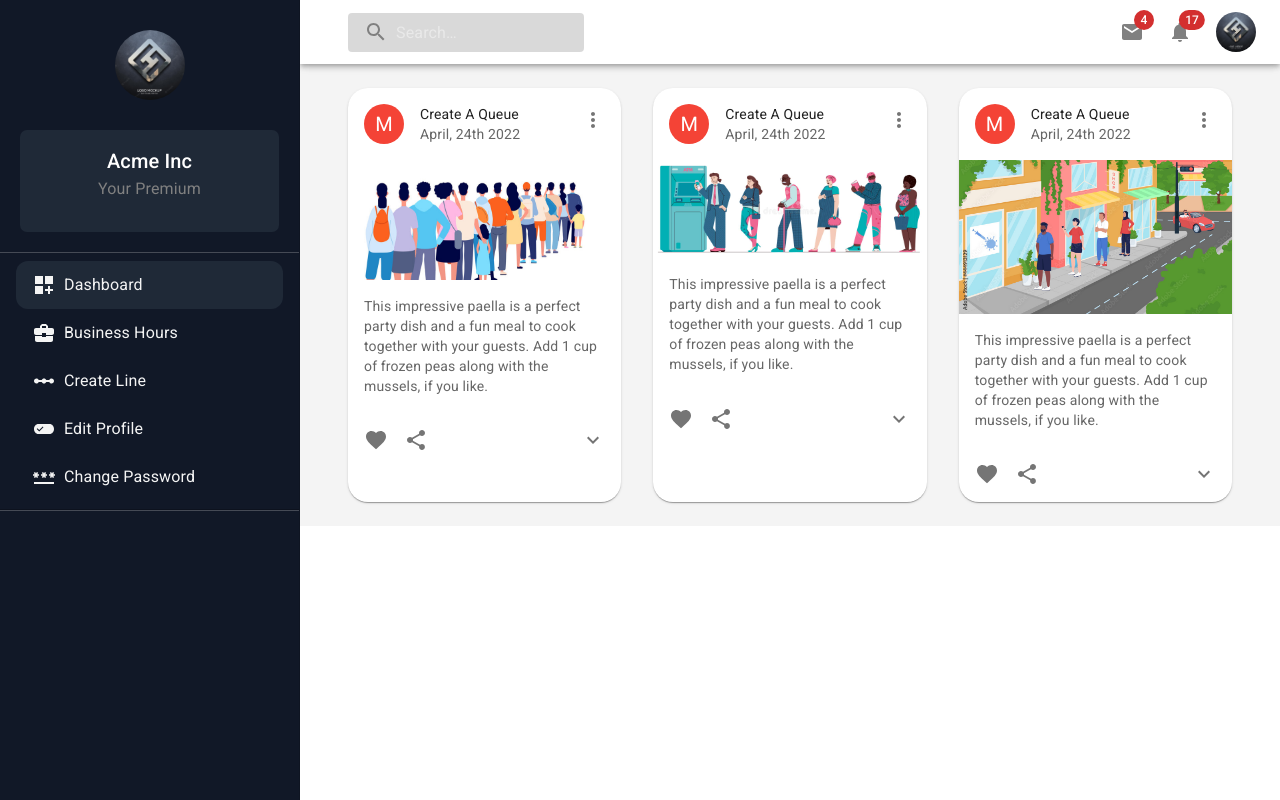
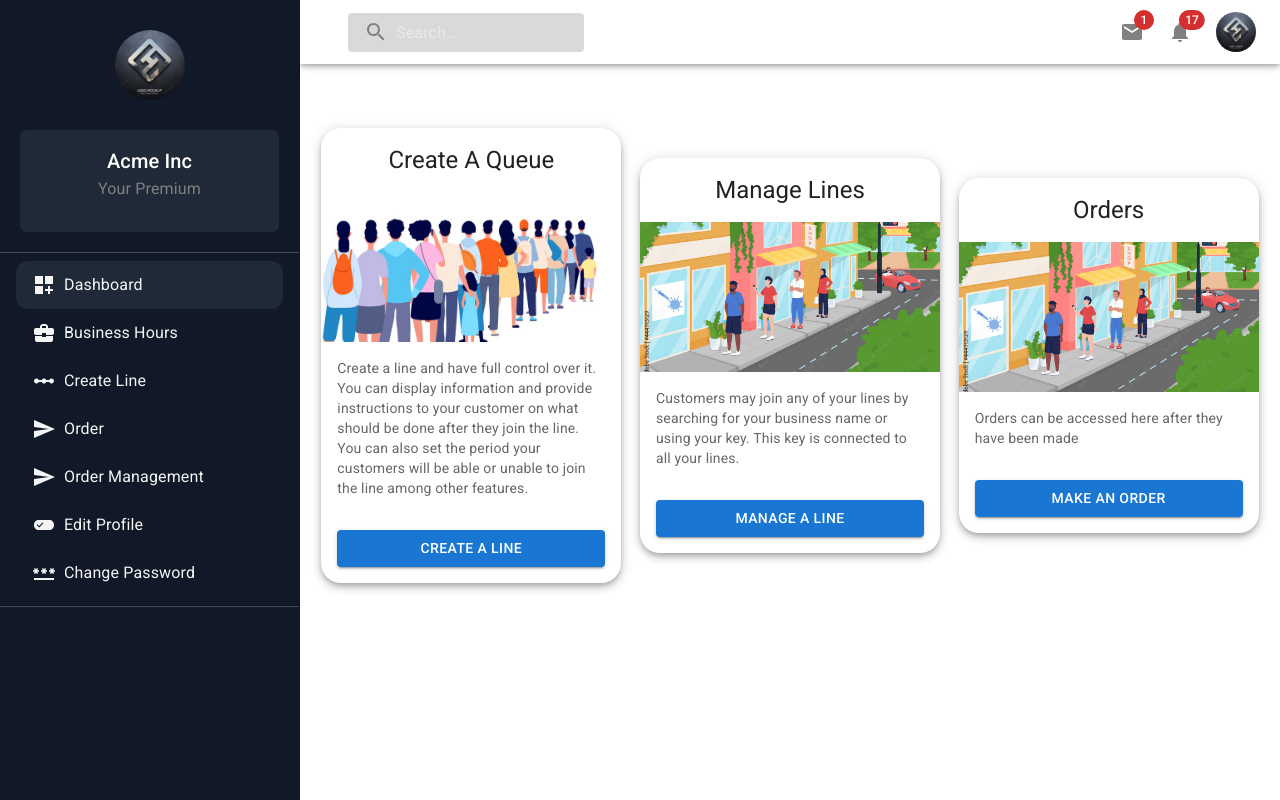
Before and after one commit to Efiamotu-1/qolom, a React (Create React App) app: page /admin/dashboard in a window 1280 px wide. Built offline with nearby package versions, Linux system fonts and the light colour scheme.

Commit message:
new changes

```diff
--- a/src/Admin/AdminSignUp.js
+++ b/src/Admin/AdminSignUp.js
@@ -53,7 +53,7 @@
     }
 
   return (
-    <Grid >
+    <Grid xs={12} md={6} lg={6}>
 {/* <Toolbar /> */}
 
 <Card sx={{ maxWidth: 400, marginLeft : 'auto', marginRight : 'auto', my : 5}} elevation={10}>
--- a/src/Admin/BusinessHours.js
+++ b/src/Admin/BusinessHours.js
@@ -48,7 +48,7 @@
     <Grid item xs={12} md={6} lg={6} sx={{margin : 'auto'}}>
 
 
-      <Card sx={{borderRadius : 5}}>
+      <Card sx={{borderRadius : 5}} elevation={5}>
         <CardContent className={classes.center}>
           <Typography
             sx={{ fontSize: 30 }}
--- a/src/Admin/ChangePassword.js
+++ b/src/Admin/ChangePassword.js
@@ -17,7 +17,7 @@
     <Grid container>
     <Grid item xs={12} md={8} sx={{margin : 'auto'}}>
 
-    <Card sx={{ margin : 'auto', borderRadius : 5}}>
+    <Card sx={{ margin : 'auto', borderRadius : 5}} elevation={5}>
 
     <CardContent>
     <Typography
--- a/src/Admin/CreateLine.js
+++ b/src/Admin/CreateLine.js
@@ -28,7 +28,7 @@
   return (
       <Grid container >
       <Grid item xs={12} md={8} lg={8} sx={{margin : 'auto'}}>
-        <Card sx={{borderRadius : 5}}>
+        <Card sx={{borderRadius : 5}} elevation={5}>
       <CardContent>
         <br/>
       <Typography
--- a/src/Admin/EditProfile.js
+++ b/src/Admin/EditProfile.js
@@ -28,7 +28,7 @@
     <Grid container>
       <Grid item xs={12} md={8} lg={8} sx={{margin : 'auto'}}>
 
-    <Card sx={{borderRadius : 5}}>
+    <Card sx={{borderRadius : 5}} elevation={5}>
     <Typography
             sx={{ fontSize: 30 }}
             color="text.secondary"
--- a/src/Admin/Home.js
+++ b/src/Admin/Home.js
@@ -1,57 +1,80 @@
-import { Container, Grid } from '@mui/material'
-import React from 'react'
-import HomeCard from '../components/Cards/HomeCard'
-import queueOne from '../../src/assests/images/patience-queue.jpg'
-import queueTwo from '../../src/assests/images/atm-queue-.jpg'
-import queueThree from '../../src/assests/images/covid-queue.jpg'
-
+import { Container, Grid, Button, Toolbar } from "@mui/material";
+import React from "react";
+import HomeCard from "../components/Cards/HomeCard";
+import queueOne from "../../src/assests/images/patience-queue.jpg";
+import queueTwo from "../../src/assests/images/atm-queue-.jpg";
+import queueThree from "../../src/assests/images/covid-queue.jpg";
 
 export default function Home() {
+  console.log(Math.random().toString(36).replace(/[^a-z]+/g, '').substr(0, 10))
   return (
-    <Container  >
-      <Grid container spacing={4} sx={{display : 'flex', justifyContent : 'center'}}>
-         <Grid item xs={12} md={6} lg={4}
-              sx={{display : 'flex', justifyContent : 'center'}}
-
+      <Grid
+        container
+        spacing={3}
+        sx={{ py: 5 }}
       >
-
+        <Grid
+          item
+          xs={12}
+          md={6}
+          lg={4}
+          sx={{ display : 'flex', flexDirection : 'column', justifyContent : 'center', alignItems : 'center' }}
+          // sx={{ display: "flex", justifyContent: "center" }}
+        >
           <HomeCard
-            title = "Create A Queue"
-            date = "April, 24th 2022"
-            queue= {queueOne}
-
+            title="Create A Queue"
+            queue={queueOne}
+            button={
+              <Button variant="contained" sx={{ width: "100%" }}>
+                Create a Line
+              </Button>
+            }
+            content="Create a line and have full control over it.
+            You can display information and provide instructions to
+            your customer on what should be done after they join the line.
+            You can also set the period your customers will be able or unable to join the line among other features."
           />
         </Grid>
 
-          <Grid item xs={12} md={6} lg={4}
-              sx={{display : 'flex', justifyContent : 'center'}}
-
+        <Grid
+          item
+          xs={12}
+          md={6}
+          lg={4}
+          sx={{ display : 'flex', flexDirection : 'column', justifyContent : 'center', alignItems : 'center' }}
         >
-
           <HomeCard
-            title = "Create A Queue"
-            date = "April, 24th 2022"
-            queue= {queueTwo}
-
+            title="Manage Lines"
+            button={
+              <Button variant="contained" sx={{ width: "100%" }}>
+                Manage a line
+              </Button>
+            }
+            content="Customers may join any of your lines by searching for your business name or using your key.
+            This key is connected to all your lines."
+            queue={queueThree}
+            key ={Math.random().toString(36).replace(/[^a-z]+/g, '').substr(0, 5)}
           />
         </Grid>
 
-         <Grid item xs={12} md={6} lg={4}
-          sx={{display : 'flex', justifyContent : 'center'}}
-
+        <Grid
+          item
+          xs={12}
+          md={6}
+          lg={4}
+          sx={{ display : 'flex', flexDirection : 'column', justifyContent : 'center', alignItems : 'center' }}
         >
-
           <HomeCard
-            title = "Create A Queue"
-            date = "April, 24th 2022"
-            queue= {queueThree}
-
+            title="Orders"
+            button={
+              <Button variant="contained" sx={{ width: "100%" }}>
+                Make an Order
+              </Button>
+            }
+            content="Orders can be accessed here after they have been made"
+            queue={queueThree}
           />
         </Grid>
       </Grid>
-
-
-
-    </Container>
-  )
+  );
 }
--- a/src/components/Cards/HomeCard.js
+++ b/src/components/Cards/HomeCard.js
@@ -28,87 +28,34 @@
 }));
 
 export default function HomeCard(props) {
-  const [expanded, setExpanded] = React.useState(false);
 
-  const handleExpandClick = () => {
-    setExpanded(!expanded);
-  };
 
   return (
-    <Card sx={{ width: '300px', borderRadius : 5 }}>
+    <Card sx={{ width: 300, borderRadius : 5 }} elevation={5}>
       <CardHeader
-        avatar={
-          <Avatar sx={{ bgcolor: red[500] }} aria-label="recipe">
-            M
-          </Avatar>
-        }
-        action={
-          <IconButton aria-label="settings">
-            <MoreVertIcon />
-          </IconButton>
-        }
+
+        sx={{display: 'flex', justifyContent : 'center', flexDirection : 'column'}}
         title={props.title}
-        subheader={props.date}
       />
       <CardMedia
         component="img"
-        height="auto"
+        height= '150'
         image={props.queue}
         alt="...bank queue"
       />
       <CardContent>
         <Typography variant="body2" color="text.secondary">
-          This impressive paella is a perfect party dish and a fun meal to cook
-          together with your guests. Add 1 cup of frozen peas along with the mussels,
-          if you like.
+          {props.content}
+          {props.key}
         </Typography>
       </CardContent>
-      <CardActions disableSpacing>
-        <IconButton aria-label="add to favorites">
-          <FavoriteIcon />
+      <CardActions >
+        <IconButton  sx={{width : '100%'}}>
+          {props.button}
         </IconButton>
-        <IconButton aria-label="share">
-          <ShareIcon />
-        </IconButton>
-        <ExpandMore
-          expand={expanded}
-          onClick={handleExpandClick}
-          aria-expanded={expanded}
-          aria-label="show more"
-        >
-          <ExpandMoreIcon />
-        </ExpandMore>
+
       </CardActions>
-      <Collapse in={expanded} timeout="auto" unmountOnExit>
-        <CardContent>
-          <Typography variant="h5">How to create a line:</Typography>
-          <br/>
-          <Typography paragraph>
-            Heat 1/2 cup of the broth in a pot until simmering, add saffron and set
-            aside for 10 minutes.
-          </Typography>
-          <Typography paragraph>
-            Heat oil in a (14- to 16-inch) paella pan or a large, deep skillet over
-            medium-high heat. Add chicken, shrimp and chorizo, and cook, stirring
-            occasionally until lightly browned, 6 to 8 minutes. Transfer shrimp to a
-            large plate and set aside, leaving chicken and chorizo in the pan. Add
-            pimentón, bay leaves, garlic, tomatoes, onion, salt and pepper, and cook,
-            stirring often until thickened and fragrant, about 10 minutes. Add
-            saffron broth and remaining 4 1/2 cups chicken broth; bring to a boil.
-          </Typography>
-          <Typography paragraph>
-            Add rice and stir very gently to distribute. Top with artichokes and
-            peppers, and cook without stirring, until most of the liquid is absorbed,
-            15 to 18 minutes. Reduce heat to medium-low, add reserved shrimp and
-            mussels, tucking them down into the rice, and cook again without
-            stirring, until mussels have opened and rice is just tender, 5 to 7
-            minutes more. (Discard any mussels that don&apos;t open.)
-          </Typography>
-          <Typography>
-            Set aside off of the heat to let rest for 10 minutes, and then serve.
-          </Typography>
-        </CardContent>
-      </Collapse>
+
     </Card>
   );
 }
--- a/src/components/Layout.js
+++ b/src/components/Layout.js
@@ -3,7 +3,7 @@
 import PropTypes from 'prop-types';
 import { List, ListItem, ListItemIcon, ListItemText, Toolbar, Typography, CssBaseline,  Avatar, Divider, Drawer, Box, AppBar } from '@mui/material';
 import PrimarySearchAppBar from './Navbar';
-import { BusinessCenter, DashboardCustomize, LinearScale, EditAttributes, PasswordOutlined, } from '@mui/icons-material';
+import { BusinessCenter, DashboardCustomize, Send, LinearScale, EditAttributes, PasswordOutlined, } from '@mui/icons-material';
 
 
 import { useNavigate, useLocation} from 'react-router-dom'
@@ -97,6 +97,20 @@
       path : "createline",
       index : 3,
       icon : <LinearScale />
+    },
+
+    {
+      text : "Order",
+      path : "order",
+      index : 3,
+      icon : <Send />
+    },
+
+    {
+      text : "Order Management",
+      path : "ordermanagement",
+      index : 3,
+      icon : <Send />
     },
 
     {
@@ -305,7 +319,7 @@
       </Box>
       <Box
         component="main"
-        sx={{ flexGrow: 1, p: 3, width: { sm: `calc(100% - ${drawerWidth}px)` }, background : '#f4f4f4', }}
+        sx={{ flexGrow: 1, p: 3, width: { sm: `calc(100% - ${drawerWidth}px)` } }}
       >
         <Toolbar />
         <Routes>
--- a/src/components/Navbar.js
+++ b/src/components/Navbar.js
@@ -172,7 +172,7 @@
   return (
     <Box sx={{ flexGrow: 1 }}>
       <AppBar position="static"
-      elevation = {0}
+      elevation = {-1}
       >
         <Toolbar sx={{backgroundColor : 'white'}}>
           {/* <IconButton
@@ -213,7 +213,7 @@
           <Box sx={{ flexGrow: 1 }} />
           <Box sx={{ display: { xs: 'none', md: 'flex' } }}>
             <IconButton size="large" aria-label="show 4 new mails" color="inherit">
-              <Badge badgeContent={4} color="error">
+              <Badge badgeContent={1} color="error">
                 <MailIcon sx={{color: 'gray'}}/>
               </Badge>
             </IconButton>
--- a/src/pages/Login.js
+++ b/src/pages/Login.js
@@ -55,7 +55,7 @@
 
   return (
       // <div style={{backgroundColor : 'rgba(0, 0, 0, 0.75'}}>
-      <Grid >
+      <Grid xs={12} md={6} lg={6}>
       <Toolbar />
       {/* <Toolbar /> */}
 <Card sx={{ width: 400, margin : 'auto'}} elevation={10}>
--- a/src/pages/UserSignUp.js
+++ b/src/pages/UserSignUp.js
@@ -46,7 +46,7 @@
     }
 
   return (
-    <Grid >
+    <Grid xs={12} md={6} lg={6}>
 {/* <Toolbar /> */}
 
 <Card sx={{ width: 400, marginLeft : 'auto', marginRight : 'auto', my :10}} elevation={10}>
```
Lines whose indentation alone changed are shown as unchanged.
